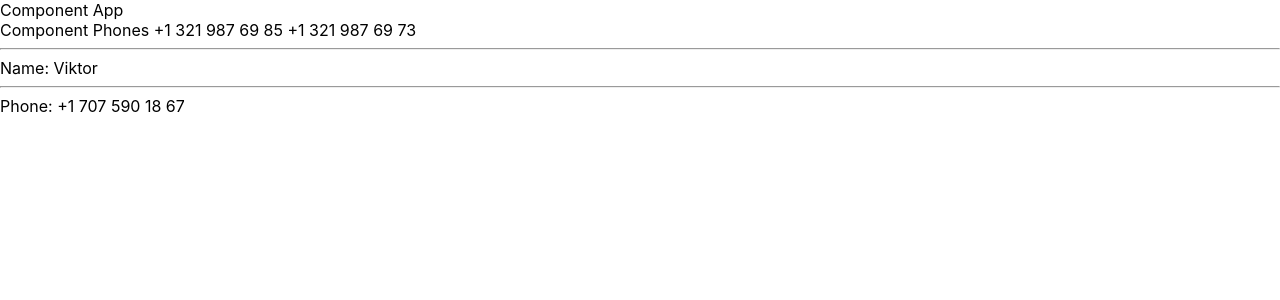
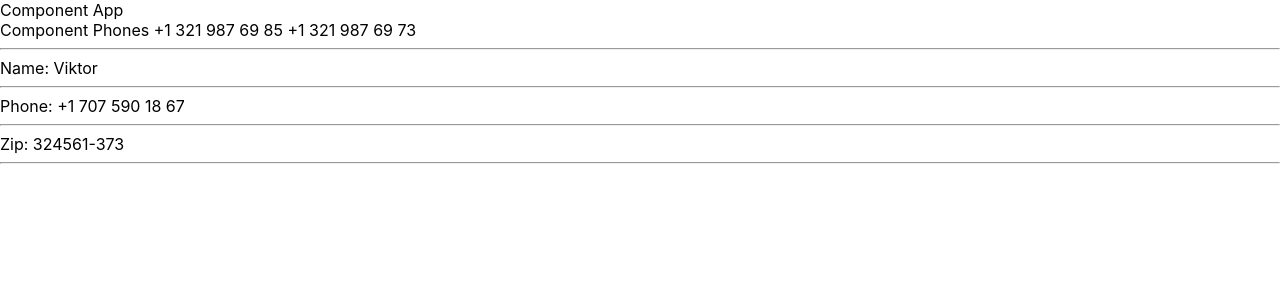
Before and after one commit to Nosov-Pavel/props1, a React (Create React App) app: page / in a window 1280 px wide. Shown: the top 300 px of the page. Built offline with nearby package versions, Linux system fonts and the light colour scheme.

Commit message:
CallBack

```diff
--- /dev/null
+++ b/src/CallBack.js
@@ -0,0 +1,7 @@
+function CallBack(props){
+    return(
+        <div></div>
+
+    );
+}
+export default CallBack;
--- a/src/Phones.js
+++ b/src/Phones.js
@@ -1,3 +1,5 @@
+import CallBack from "./CallBack";
+
 function Phones(props){
 
     console.log(props)
@@ -10,6 +12,11 @@ function Phones(props){
             Name: {props.person.name}
             <hr/>
             Phone: {props.person.phone}
+            <hr/>
+            Zip: {props.person.address.zip}
+
+            <hr/>
+            <CallBack/>
 
         </div>
     );
```
